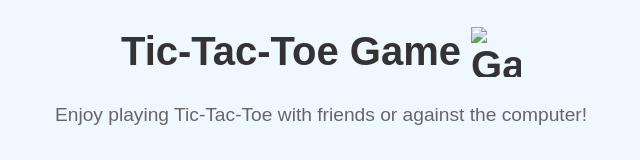
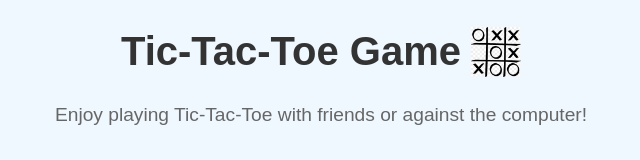
Before and after one commit to Subhrasameer/kgp_assignment_2, a plain HTML site: page index.html in a window 1280 px wide. Shown: the top 160 px of the page, without its empty margins (319-959 px from the left). Drawn offline with Linux system fonts and the light colour scheme.

Commit message:
Update index.html

```diff
--- a/index.html
+++ b/index.html
@@ -8,7 +8,7 @@
 </head>
 <body>
     <header>
-        <h1>Tic-Tac-Toe Game <img src="icon.png" alt="Game Icon"></h1>
+        <h1>Tic-Tac-Toe Game <img src="tic-tac-toe.jpg" alt="Game Icon"></h1>
         <p>Enjoy playing Tic-Tac-Toe with friends or against the computer!</p>
     </header>
     <div class="game-container">
```
